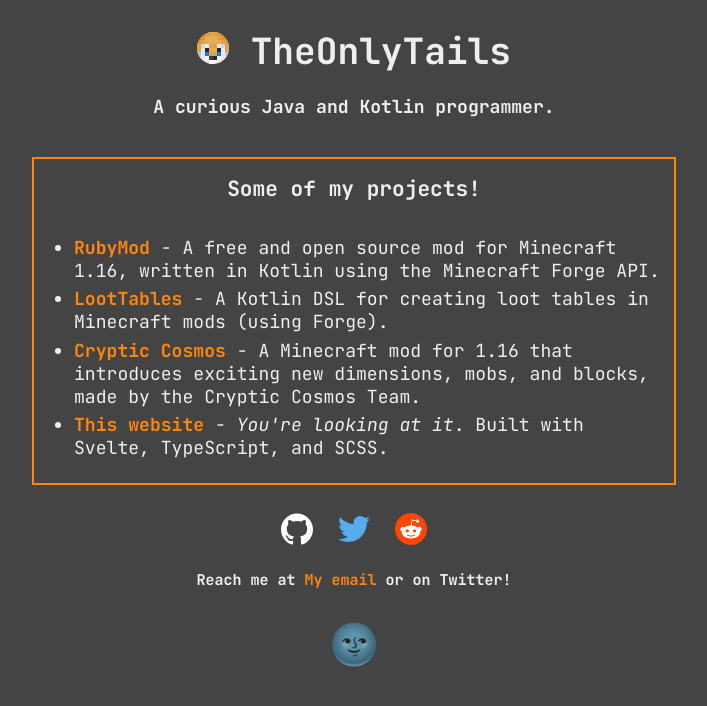
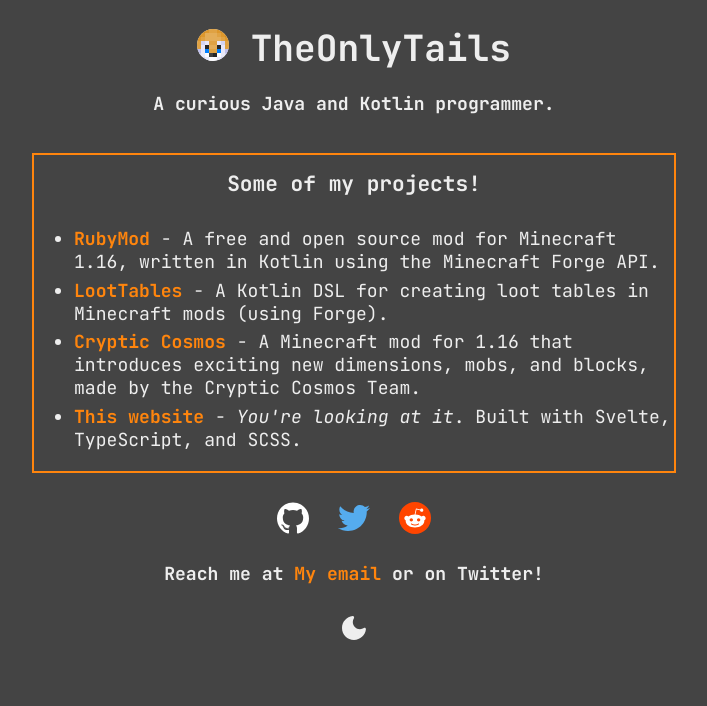
Before and after one commit to TheOnlyTails/theonlytails.com, a Svelte app: page / in a window 1280 px wide. Shown: the top 706 px of the page, without its empty margins (286-993 px from the left). Built offline with nearby package versions, Linux system fonts and the light colour scheme.

Commit message:
Replaced Hs with <header> and <p> + styling (For accessibility). Replaced the emoji icons for the dark mode switch with real icons. Removed the dynamic creation of social icons.

```diff
--- a/public/style/links.css
+++ b/public/style/links.css
@@ -22,23 +22,30 @@
   border: 0.12em solid #ff850d;
 }
 
-h1, h2, h3, h4, h5, h6 {
+.header, h3, h4, h5, h6 {
   margin: 10px;
 }
 
-li.projects, ul.projects {
+li.projects {
   padding-top: 0.15em;
   padding-right: 0.15em;
   padding-bottom: 0.15em;
 }
 
-#projects-title, #title {
-  margin-top: 0.75em;
+#title {
+  font-size: 2em;
 }
 
-#reach-out {
-  margin-top: 20px;
-  margin-bottom: 30px;
+#projects-title {
+  font-size: 1.17em;
+}
+
+#projects-title, #title {
+  margin-top: 0.65em;
+}
+
+.header {
+  font-weight: bold;
 }
 
 a:link {
--- a/public/style/style.css
+++ b/public/style/style.css
@@ -22,23 +22,30 @@
   border: 0.12em solid #ff850d;
 }
 
-h1, h2, h3, h4, h5, h6 {
+.header, h3, h4, h5, h6 {
   margin: 10px;
 }
 
-li.projects, ul.projects {
+li.projects {
   padding-top: 0.15em;
   padding-right: 0.15em;
   padding-bottom: 0.15em;
 }
 
-#projects-title, #title {
-  margin-top: 0.75em;
+#title {
+  font-size: 2em;
 }
 
-#reach-out {
-  margin-top: 20px;
-  margin-bottom: 30px;
+#projects-title {
+  font-size: 1.17em;
+}
+
+#projects-title, #title {
+  margin-top: 0.65em;
+}
+
+.header {
+  font-weight: bold;
 }
 
 /*# sourceMappingURL=style.css.map */
--- a/public/style/style.scss
+++ b/public/style/style.scss
@@ -29,22 +29,26 @@
 
 	max-width: 50%;
 	margin: 1.575em;
-	border: 0.12em solid $light-accent;
+	border: .12em solid $light-accent;
 }
 
 // Keeps things spaced out where needed
-h1, h2, h3, h4, h5, h6 { margin: 10px }
+.header, h3, h4, h5, h6 { margin: 10px }
 
-li.projects, ul.projects {
-	padding-top: 0.15em;
-	padding-right: 0.15em;
-	padding-bottom: 0.15em;
+li.projects {
+	padding-top: .15em;
+	padding-right: .15em;
+	padding-bottom: .15em;
 }
 
-#projects-title, #title { margin-top: 0.75em }
+#title { font-size: 2em }
 
-// Makes sure my make-shift footer still looks good
-#reach-out {
-	margin-top: 20px;
-	margin-bottom: 30px;
+#projects-title { font-size: 1.17em }
+
+#projects-title, #title {
+	margin-top: .65em;
 }
+
+.header {
+	font-weight: bold;
+}
--- a/src/App.svelte
+++ b/src/App.svelte
@@ -2,7 +2,7 @@
 	import SocialIcon from "./SocialIcon.svelte"
 	import ProjectEntry from "./ProjectEntry.svelte"
 	import { isDark, switchTheme } from "./stores/theme.ts"
-	import type { Project, SocialLink } from "./elementInterfaces"
+	import type { Project } from "./elementInterfaces"
 	import Logo from "./Logo.svelte"
 
 	const darkColor = "#444"
@@ -38,32 +38,18 @@
 	  },
   ]
 
-	const socialLinks: SocialLink[] = [
-		{
-			title: "GitHub",
-			href: "https://github.com/theonlytails",
-		},
-		{
-			title: "Twitter",
-			href: "https://twitter.com/the_only_tails",
-		},
-		{
-			title: "Reddit",
-			href: "https://reddit.com/u/theonlytails",
-		},
-	]
 </script>
 
 <main id="page" style="background-color: {backgroundColor}; color: {textColor}">
-	<h1 id="title">
+	<header class="header" id="title">
 		<Logo src="icons/favicon.svg"/>
 		TheOnlyTails
-	</h1>
+	</header>
 
 	<h4>A curious Java and Kotlin programmer.</h4>
 
 	<div id="projects">
-		<h3 id="projects-title">Some of my projects!</h3>
+		<p class="header" id="projects-title">Some of my projects!</p>
 		<ul class="projects">
 			<!-- This dynamically creates all of the ProjectEntry lines from the projects array. -->
 			{#each projects as project}
@@ -73,29 +59,27 @@
 	</div>
 
 	<div class="social">
-		{#each socialLinks as socialLink}
-			{#if socialLink.title !== "GitHub"}
-				<SocialIcon {...socialLink}/>
-			{:else}
-				<SocialIcon {...socialLink} style={githubIconStyle}/>
-			{/if}
-		{/each}
+		<SocialIcon href="https://github.com/theonlytails" style={githubIconStyle} title="GitHub"/>
+		<SocialIcon href="https://twitter.com/the_only_tails/" title="Twitter"/>
+		<SocialIcon href="https://reddit.com/u/theonlytails" title="Reddit"/>
 	</div>
 
-	<h5 id="reach-out">
+	<p class="header" id="reach-out">
 		Reach me at <a href="mailto:theonlytails@theonlytails.com">My email</a> or on Twitter!
-	</h5>
+	</p>
 
-	<button aria-checked={$isDark} id="theme-switch" on:click={switchTheme}
-	        role="switch" title="dark mode switch">{$isDark ? "🌚" : "🌝"}</button>
+
+	<!--suppress HtmlUnknownTarget -->
+	<img alt="dark mode switch" height="32"
+	     id="theme-switch" on:click={switchTheme} src="icons/{$isDark ? 'dark' : 'light'}_mode.svg"
+	     style="cursor: pointer" width="32">
 </main>
 
 <style lang="scss">
-	// styles the icon
-	#theme-switch {
-		font-size: 2.2em;
-		cursor: pointer;
-		border: none;
-		background-color: inherit;
+	// Makes sure my make-shift footer still looks good
+	#reach-out {
+		font-size: 1em;
+		margin-top: 1.25em;
+		margin-bottom: 1.5em;
 	}
 </style>
--- a/src/SocialIcon.svelte
+++ b/src/SocialIcon.svelte
@@ -14,7 +14,7 @@
 </a>
 
 <style lang="scss">
-	a.social { margin: 0.7em }
+	a.social { margin: 0.5em }
 
 	img.social {
 		// Animation
--- a/src/elementInterfaces.ts
+++ b/src/elementInterfaces.ts
@@ -3,8 +3,3 @@
 	href: string
 	description: string
 }
-
-export interface SocialLink {
-	title: string
-	href: string
-}
```
Also changed, not shown: public/icons/dark_mode.svg (added), public/icons/light_mode.svg (added). Lines whose indentation alone changed are shown as unchanged.
